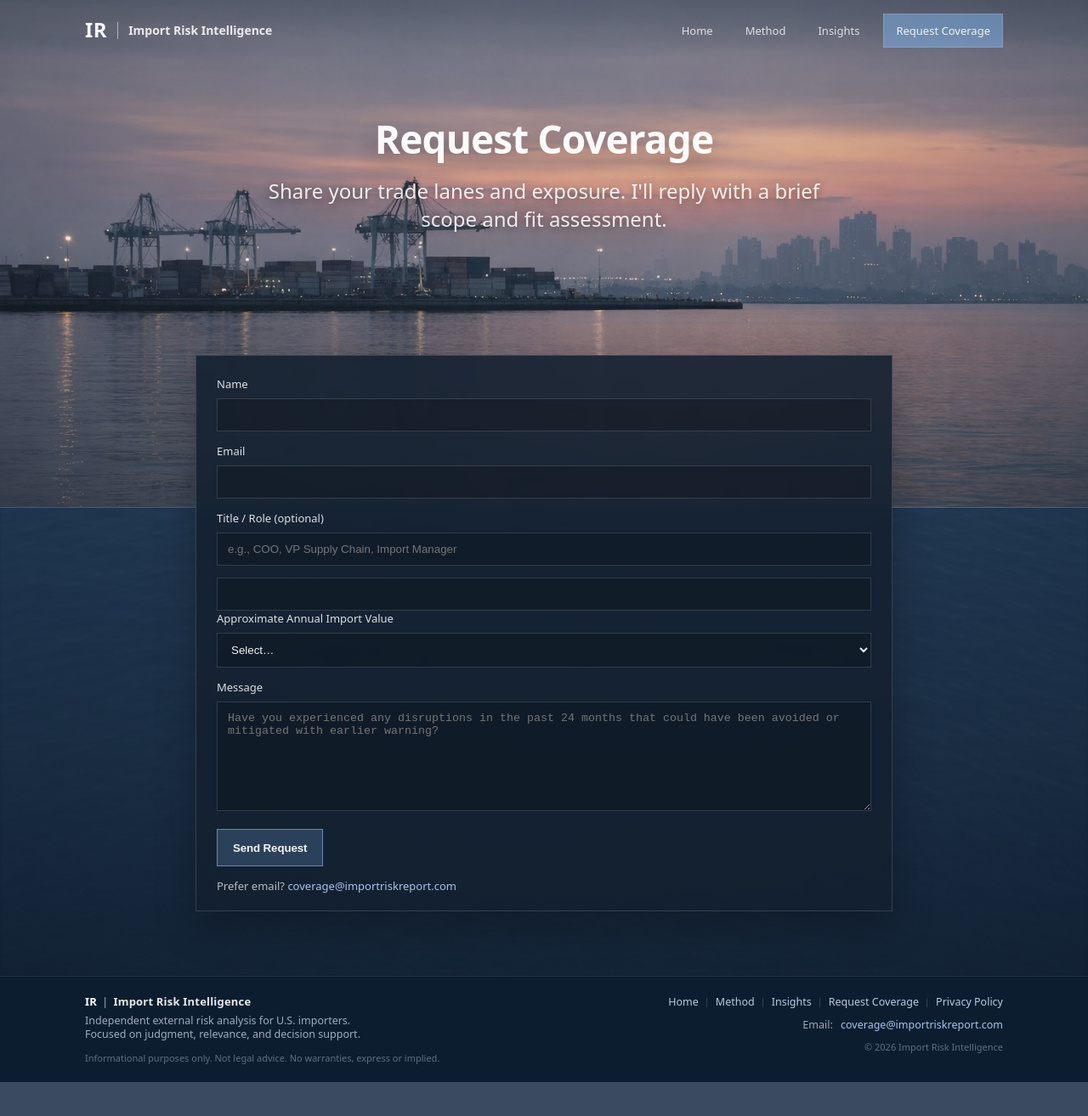
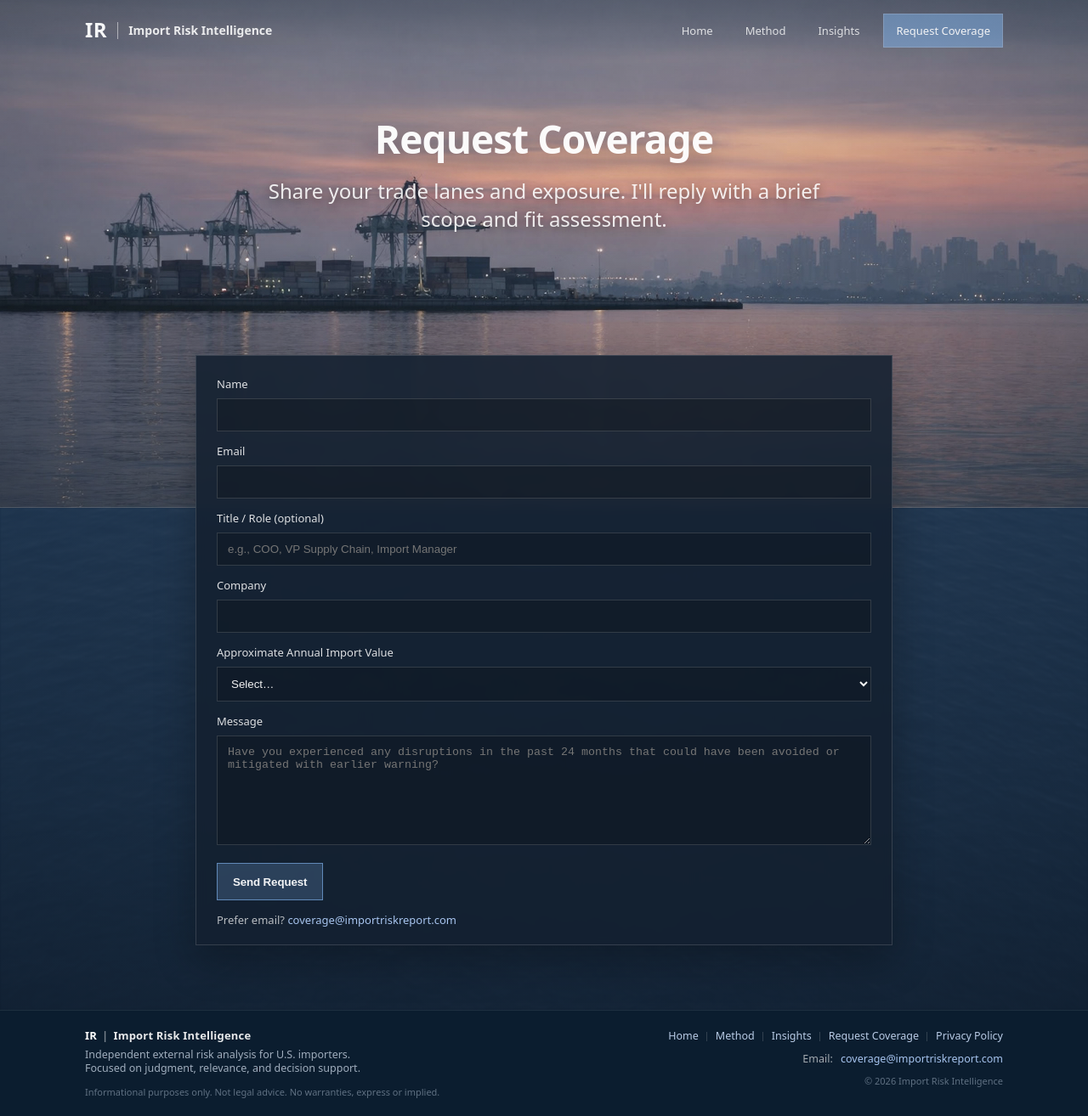
Before and after one commit to importrisk/import-risk-intelligence-site, a Jekyll site: the page built from contact.html, in a window 1280 px wide. Shown: the whole page at 85% size. Built offline with Jekyll 4.4.1, drawn with Linux system fonts in a browser that asks for light colours; before the commit the page ends 1274 px from its top, so only the background shows below that.

Commit message:
Update contact.html

```diff
--- a/contact.html
+++ b/contact.html
@@ -36,6 +36,7 @@ description: Contact Import Risk Intelligence.
           <label class="cs-label" for="email">Email</label>
           <input class="cs-input" id="email" name="email" type="email" autocomplete="email" required />
         </div>
+
         <div class="cs-row">
           <label class="cs-label" for="title">Title / Role (optional)</label>
           <input
@@ -44,10 +45,22 @@ description: Contact Import Risk Intelligence.
             name="title"
             type="text"
             autocomplete="organization-title"
-         placeholder="e.g., COO, VP Supply Chain, Import Manager"/>
+            placeholder="e.g., COO, VP Supply Chain, Import Manager"
+          />
         </div>
 
-       <input class="cs-input" id="company" name="company" type="text" autocomplete="organization" required />
+        <div class="cs-row">
+          <label class="cs-label" for="company">Company</label>
+          <input
+            class="cs-input"
+            id="company"
+            name="company"
+            type="text"
+            autocomplete="organization"
+            required
+          />
+        </div>
+
         <div class="cs-row">
           <label class="cs-label" for="revenue">Approximate Annual Import Value</label>
           <select class="cs-input" id="revenue" name="annual_revenue">
@@ -83,13 +96,13 @@ description: Contact Import Risk Intelligence.
               coverage@importriskreport.com
             </a>
           </p>
-
         </div>
 
       </form>
 
     </div>
   </section>
+
   <script>
     (function () {
       const form = document.querySelector(".contact-simple-form");
```
Lines whose indentation alone changed are shown as unchanged.
